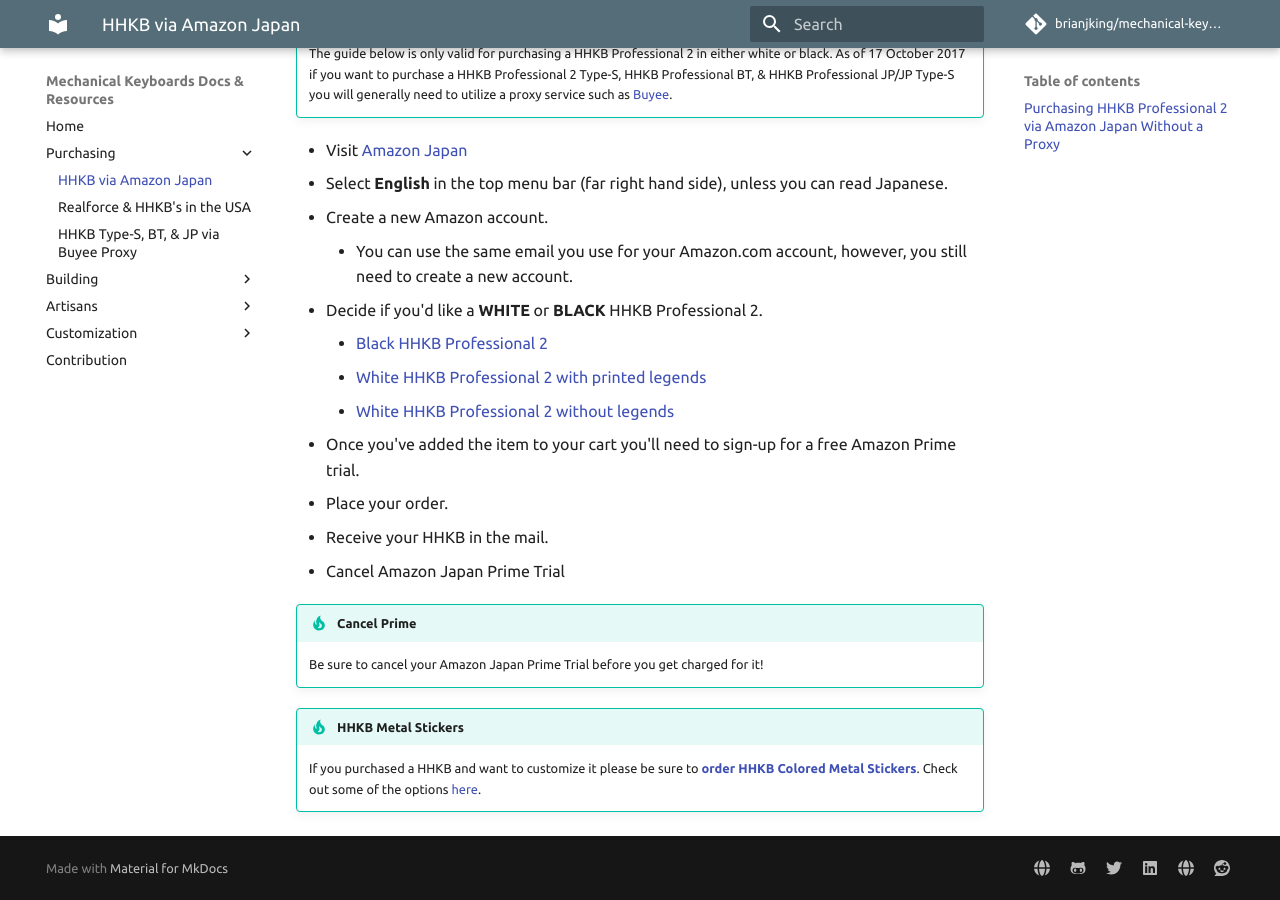
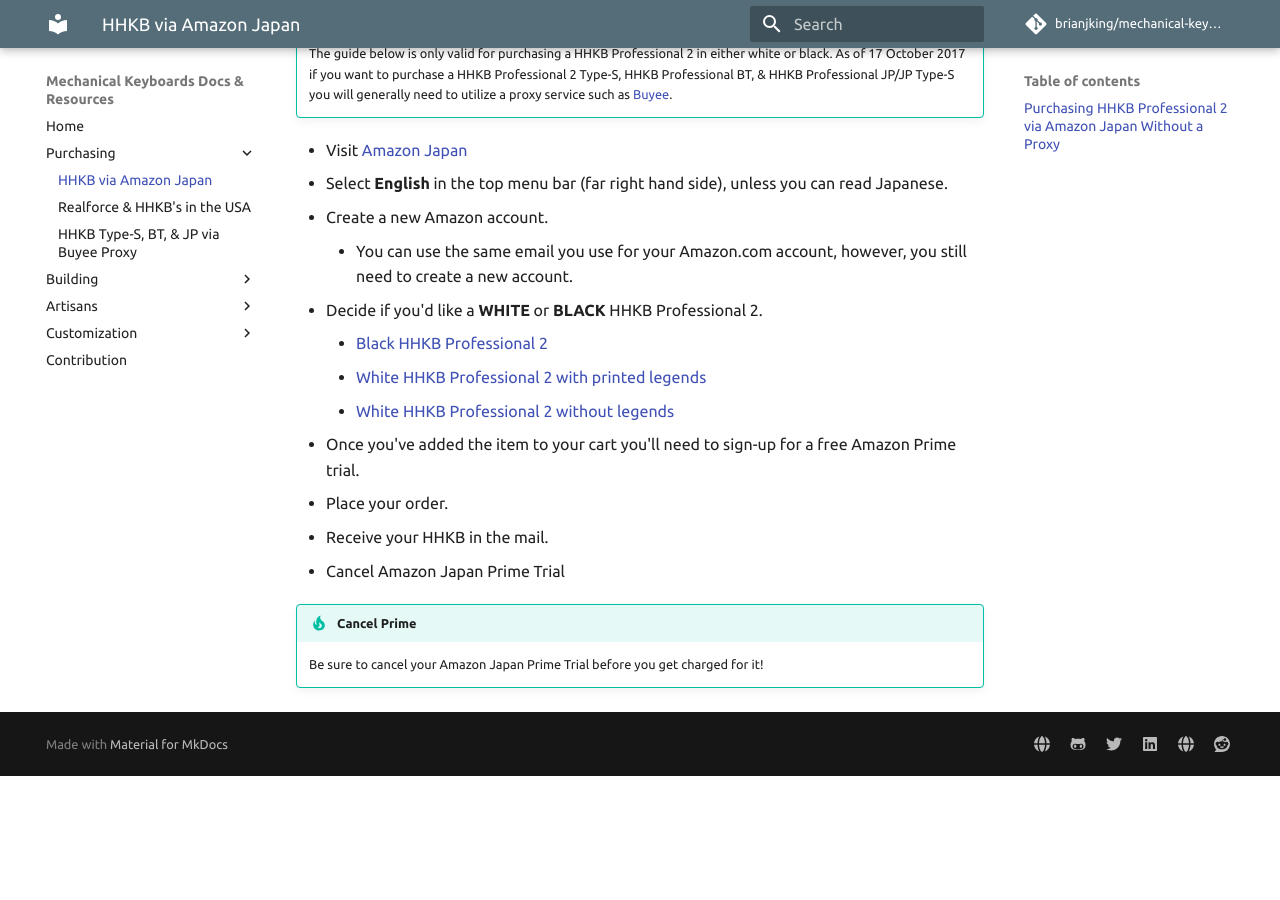
Before and after one commit to brianjking/mechanical-keyboards, an MkDocs documentation site: the page built from docs/buying/hhkb-amazon-japan.md, in a window 1280 px wide and 900 px high, scrolled down 780 px. Built offline with MkDocs 1.6.1 and Material for MkDocs 9.7.7, drawn with Linux system fonts in a browser that asks for light colours; comment, search, counter and statistics services are not loaded; after the commit the page ends 1556 px from its top, so only the background shows below that.

Commit message:
Update hhkb-amazon-japan.md

```diff
--- a/docs/buying/hhkb-amazon-japan.md
+++ b/docs/buying/hhkb-amazon-japan.md
@@ -28,7 +28,3 @@ Using the guide below you can have a HHKB Professional 2 shipped from Amazon Jap
 !!! tip "Cancel Prime"
 
     Be sure to cancel your Amazon Japan Prime Trial before you get charged for it!
-
-!!! tip "HHKB Metal Stickers"
-
-    If you purchased a HHKB and want to customize it please be sure to **[order HHKB Colored Metal Stickers](https://docs.google.com/forms/d/e/1FAIpQLSeYYpRDXwMaR-0ROVrMtktY3cj4K7uoR_WtOeXSrcMt4V8gcQ/viewform?usp=sf_link)**. Check out some of the options [here](http://imgur.com/a/KfZbY).
```
